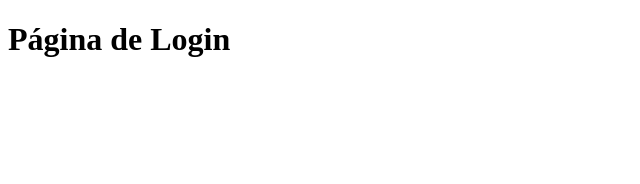
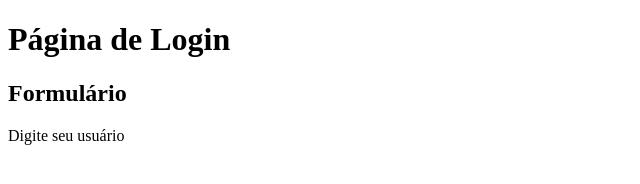
Before and after one commit to AYRESRIO/aulagithub, a plain HTML site: page login.html in a window 1280 px wide. Shown: the whole page, without its empty margins (0-640 px from the left). Drawn offline with Linux system fonts and the light colour scheme.

Commit message:
Formulário

```diff
--- a/login.html
+++ b/login.html
@@ -8,5 +8,8 @@
 </head>
 <body>
  <h1>Página de Login</h1>
+ <h2>Formulário</h2>
+ <p>Digite seu usuário</p>
+
 </body>
 </html>
```
